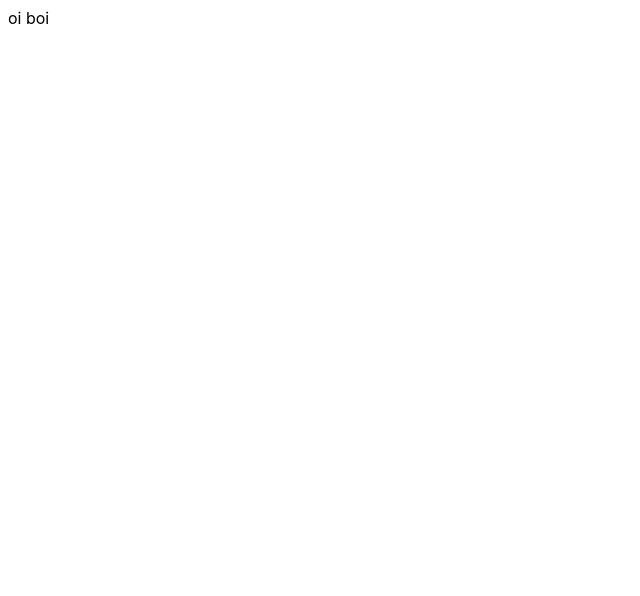
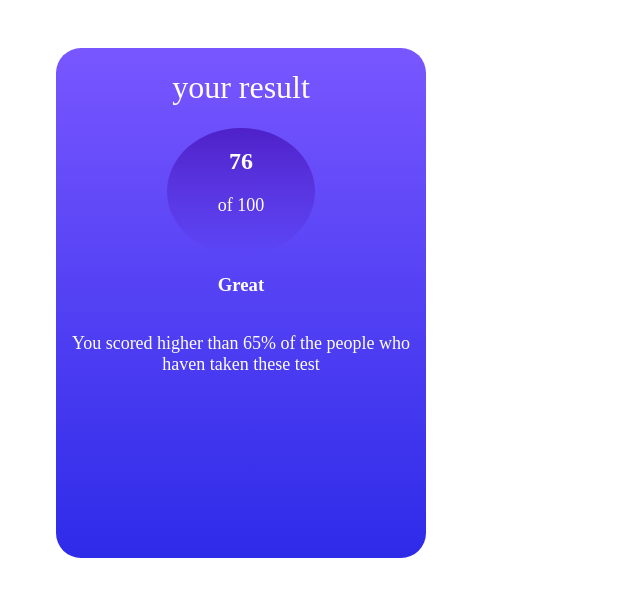
Before and after one commit to maicondguerian/duo-project, a React (Vite) app: page / in a window 1280 px wide. Shown: the top 596 px of the page, without its empty margins (0-640 px from the left). Built offline with nearby package versions, Linux system fonts and the light colour scheme.

Commit message:
parte da esquerda do trabalho

```diff
--- a/src/App.jsx
+++ b/src/App.jsx
@@ -1,10 +1,10 @@
-
 import './App.css'
+import LeftSide from './Components/leftSide/leftSide'
 
 function App() {
   return (
     <main className="App">
-      oi boi
+      <LeftSide />
     </main>
   )
 }
--- /dev/null
+++ b/src/Components/leftSide/leftSide.jsx
@@ -0,0 +1,22 @@
+import React from "react";
+import styles from "./leftSide.module.css";
+
+function LeftSide() {
+  return (
+    <>
+      <div className={styles.LeftSide}>
+        <h1>your result</h1>
+        <div className={styles.container}>
+          <h2>76</h2>
+          <p>of 100</p>
+        </div>
+        <h3>Great</h3>
+        <p>
+          You scored higher than 65% of the people who haven taken these test
+        </p>
+      </div>
+    </>
+  );
+}
+
+export default LeftSide;
--- /dev/null
+++ b/src/Components/leftSide/leftSide.module.css
@@ -0,0 +1,54 @@
+:root {
+    @import url(https://fonts.google.com/specimen/Hanken+Grotesk);
+
+    --fonte: 'Hanken', 'Grotesk';
+
+    /*PRIMARIAS*/
+    --branco: hsl(0, 0%, 100%);
+
+    /*BACKGROUND GRADIENT*/
+    --azulSlate: hsl(252, 100%, 67%);
+    --azulRoyal: hsl(241, 81%, 54%);
+
+    /*CIRCLE GRADIENT*/
+    --azulVioleta: hsla(256, 72%, 46%, 1);
+    --azulPercia: hsla(241, 72%, 46%, 0);
+}
+
+* {
+    font-family: var(--fonte);
+}
+
+/*
+Family: [Hanken Grotesk](https://fonts.google.com/specimen/Hanken+Grotesk)
+- Weights: 500, 700, 800*/
+
+h1 {
+    font-weight: 500;
+}
+
+p {
+    font-size: 18px;
+    font-weight: 500;
+}
+
+.LeftSide {
+    color: var(--branco);
+    margin: 3rem;
+    background-image: linear-gradient(180deg, var(--azulSlate), var(--azulRoyal));
+    border-radius: 25px;
+    width: 370px;
+    height: 510px;
+    display: flex;
+    flex-direction: column;
+    align-items: center;
+    text-align: center;
+}
+
+.container {
+    height: 25%;
+    width: 40%;
+    border-radius: 50%;
+    background-image: linear-gradient(180deg, var(--azulVioleta), var(--azulPercia));
+    font-weight: 700;
+}
```
